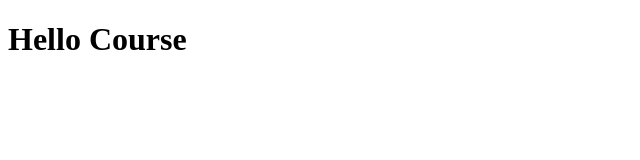
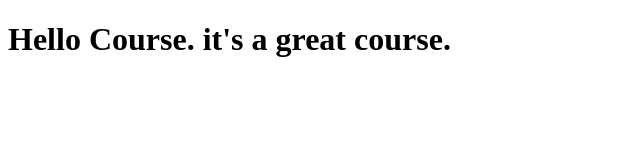
Before and after one commit to AnonCoder786/coursera-assignment-2, a plain HTML site: page site/index.html in a window 1280 px wide. Shown: the whole page, without its empty margins (0-640 px from the left). Drawn offline with Linux system fonts and the light colour scheme.

Commit message:
Small addition to our page content.

```diff
--- a/site/index.html
+++ b/site/index.html
@@ -6,6 +6,6 @@
 	<title>Hello Course</title>
 </head>
 <body>
-	<h1>Hello Course</h1>
+	<h1>Hello Course. it's a great course.</h1>
 </body>
 </html>
```
